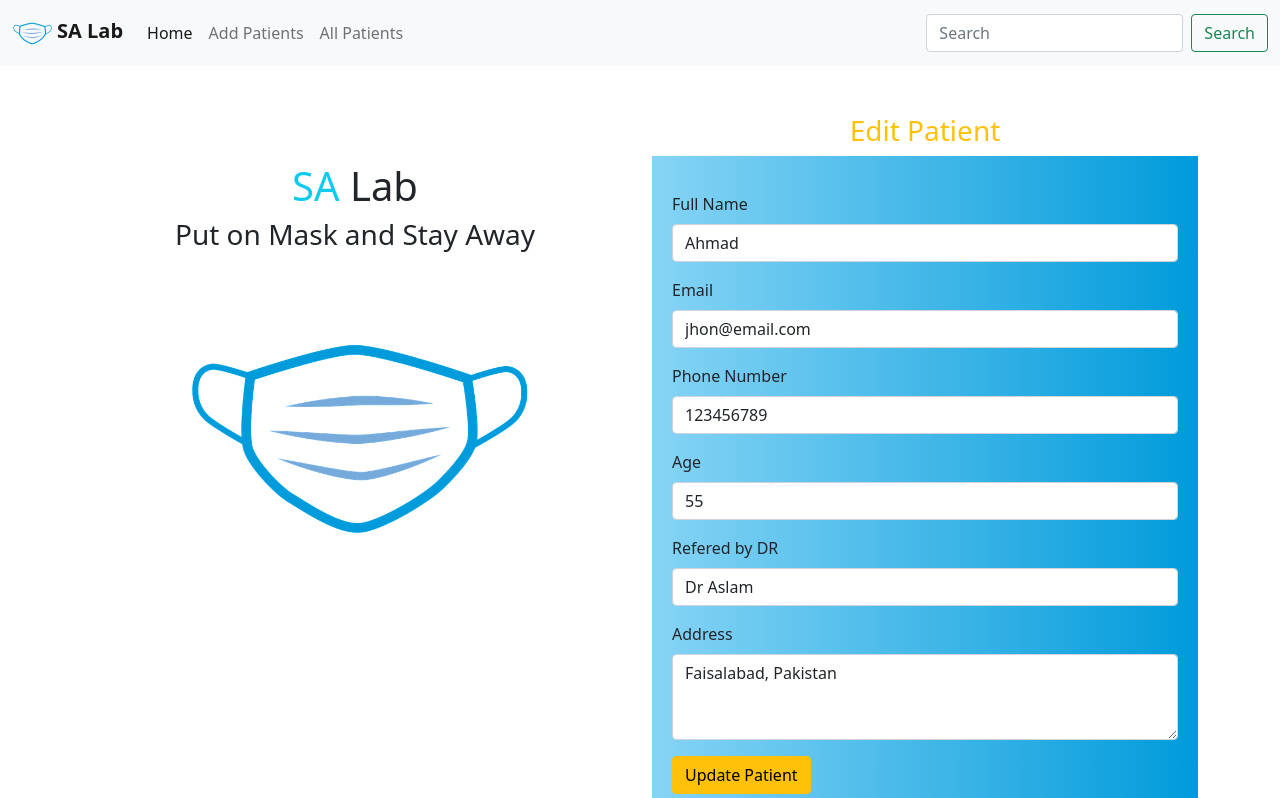
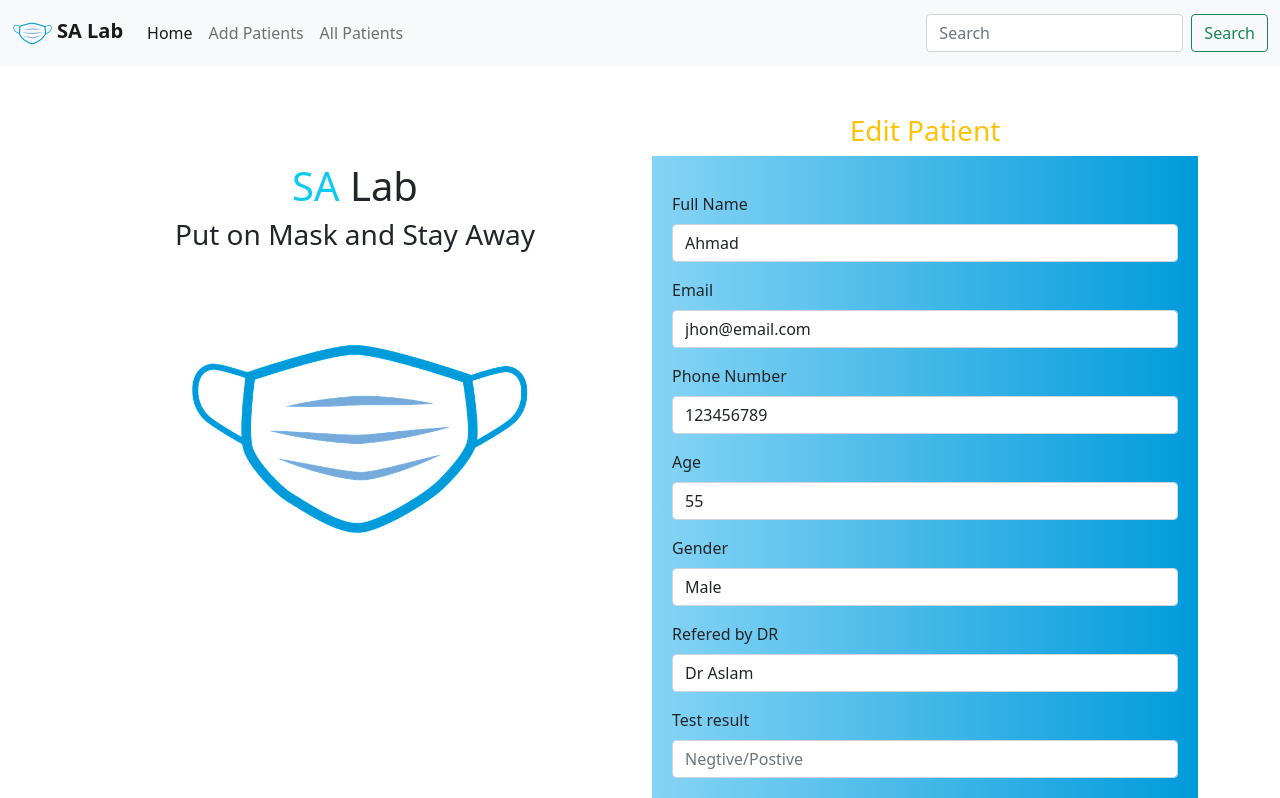
Before and after one commit to Sulman23/react-covid-reports, a React (Create React App) app: page /edit/1 in a window 1280 px wide. Shown: the top 798 px of the page. Built offline with nearby package versions, Linux system fonts and the light colour scheme; data requests are answered from the project's data file.

Commit message:
adding more fields for print
Added More fields in form and DB and make it printable.

```diff
--- a/db.json
+++ b/db.json
@@ -5,6 +5,7 @@
       "email": "jhon@email.com",
       "phone": "123456789",
       "age": "55",
+      "gender": "Male",
       "refer": "Dr Aslam",
       "address": "Faisalabad, Pakistan",
       "id": 1
@@ -14,7 +15,9 @@
       "email": "roger@email.com",
       "phone": "987654333",
       "age": "53",
+      "gender": "Male",
       "refer": "Dr Ahmad",
+      "result": "Negtive",
       "address": "London, UK",
       "id": 2
     },
@@ -23,9 +26,33 @@
       "email": "james@email.com",
       "phone": "1122335544",
       "age": "41",
+      "gender": "Male",
       "refer": "Dr Aslam",
+      "result": "Negtive",
       "address": "Boston, USA",
       "id": 3
+    },
+    {
+      "name": "Roger ",
+      "email": "jhon@email.com",
+      "phone": "123546465",
+      "age": "43",
+      "gender": "Male",
+      "refer": "Dr Ahmad",
+      "result": "Postive",
+      "address": "Lahore, Pakistan",
+      "id": 4
+    },
+    {
+      "name": "Nina",
+      "email": "nina@email.com",
+      "phone": "111222332",
+      "age": "53",
+      "gender": "Female",
+      "refer": "Dr James",
+      "result": "Postive",
+      "address": "Boston, USA",
+      "id": 5
     }
   ]
 }
--- a/src/components/AddPatients.jsx
+++ b/src/components/AddPatients.jsx
@@ -10,7 +10,9 @@ const AddPatients = () => {
     email: "",
     phone: "",
     age: "",
+    gender: "",
     refer: "",
+    result: "",
     address: "",
   });
 
@@ -113,6 +115,21 @@ const AddPatients = () => {
                 />
               </div>
               <div className="mb-3">
+                <label htmlFor="gender" className="form-label">
+                  Gender
+                </label>
+                <input
+                  type="text"
+                  required
+                  className="form-control"
+                  id="gender"
+                  value={patients.gender}
+                  onChange={handleChange}
+                  name="gender"
+                  placeholder="Male/Female"
+                />
+              </div>
+              <div className="mb-3">
                 <label htmlFor="refer" className="form-label">
                   Refered by DR
                 </label>
@@ -125,6 +142,21 @@ const AddPatients = () => {
                   onChange={handleChange}
                   name="refer"
                   placeholder="Dr Ahmad"
+                />
+              </div>
+              <div className="mb-3">
+                <label htmlFor="result" className="form-label">
+                  Test Result
+                </label>
+                <input
+                  type="text"
+                  required
+                  className="form-control"
+                  id="result"
+                  value={patients.result}
+                  onChange={handleChange}
+                  name="result"
+                  placeholder="Negtive/Postive"
                 />
               </div>
               <div className="mb-3">
--- a/src/components/AllPatients.jsx
+++ b/src/components/AllPatients.jsx
@@ -56,6 +56,7 @@ const AllPatients = () => {
                   <th scope="col">Email</th>
                   <th scope="col">Phone</th>
                   <th scope="col">Age</th>
+                  <th scope="col">Gender</th>
                   <th scope="col">Refered By</th>
                   <th scope="col">Address</th>
                   <th scope="col" colSpan="3">
@@ -72,6 +73,7 @@ const AllPatients = () => {
                     <td>{patient.email}</td>
                     <td>{patient.phone}</td>
                     <td>{patient.age}</td>
+                    <td>{patient.gender}</td>
                     <td>{patient.refer}</td>
                     <td>{patient.address}</td>
                     <td>
--- a/src/components/EditPatient.jsx
+++ b/src/components/EditPatient.jsx
@@ -10,7 +10,9 @@ const EditPatient = () => {
     email: "",
     phone: "",
     age: "",
+    gender: "",
     refer: "",
+    result: "",
     address: "",
   });
 
@@ -133,6 +135,21 @@ const EditPatient = () => {
                 />
               </div>
               <div className="mb-3">
+                <label htmlFor="gender" className="form-label">
+                  Gender
+                </label>
+                <input
+                  type="text"
+                  required
+                  className="form-control"
+                  id="gender"
+                  value={patients.gender}
+                  onChange={handleChange}
+                  name="gender"
+                  placeholder="Male/Female"
+                />
+              </div>
+              <div className="mb-3">
                 <label htmlFor="refer" className="form-label">
                   Refered by DR
                 </label>
@@ -145,6 +162,21 @@ const EditPatient = () => {
                   onChange={handleChange}
                   name="refer"
                   placeholder="Dr Ahmad"
+                />
+              </div>
+              <div className="mb-3">
+                <label htmlFor="result" className="form-label">
+                  Test result
+                </label>
+                <input
+                  type="text"
+                  required
+                  className="form-control"
+                  id="result"
+                  value={patients.result}
+                  onChange={handleChange}
+                  name="result"
+                  placeholder="Negtive/Postive"
                 />
               </div>
               <div className="mb-3">
--- a/src/components/ViewPatient.jsx
+++ b/src/components/ViewPatient.jsx
@@ -3,6 +3,7 @@ import { Link, useParams } from "react-router-dom";
 import axios from "axios";
 import { useReactToPrint } from "react-to-print";
 import Print from "./Print";
+import logo from "../images/logo.png";
 
 const ViewPatient = () => {
   // Defining State
@@ -37,7 +38,6 @@ const ViewPatient = () => {
     <>
       <div className="container">
         <h2 className="text-center text-info my-4">ViewPatient</h2>
-
         <div className="row my-3">
           <div className="col-md-12">
             <table className="table caption-top text-center">
@@ -73,11 +73,11 @@ const ViewPatient = () => {
           </div>
         </div>
 
-        <div className="container" ref={componentRef}>
+        <div className="container p-5" ref={componentRef}>
           <h3 className="text-center">Patient Test Report</h3>
           <div className="row">
             <div className="col-md-12 text-center">
-              <img src="" alt="logo" className="print-logo" />
+              <img src={logo} alt="logo" className="print-logo" />
               <h6>SA Lab Faisalabad, Pakistan</h6>
               <hr />
             </div>
@@ -92,23 +92,23 @@ const ViewPatient = () => {
                 <tbody>
                   <tr>
                     <th>Patient ID:</th>
-                    <td>10</td>
+                    <td>{patients.id}</td>
                     <th>Name:</th>
-                    <td>Ahmad Ali</td>
+                    <td>{patients.name}</td>
                     <th>Email:</th>
-                    <td>ahmad@email.com</td>
+                    <td>{patients.email}</td>
                     <th>Phone Number:</th>
-                    <td>03211234567</td>
+                    <td>{patients.phone}</td>
                   </tr>
                   <tr>
                     <th>Age:</th>
-                    <td>30</td>
+                    <td>{patients.age}</td>
                     <th>Referd By:</th>
-                    <td>DR Ali</td>
+                    <td>{patients.refer}</td>
                     <th>Address:</th>
-                    <td>Lahore, Pakistan</td>
+                    <td>{patients.address}</td>
                     <th>Gender:</th>
-                    <td>Male</td>
+                    <td>{patients.gender}</td>
                   </tr>
                 </tbody>
               </table>
@@ -131,7 +131,7 @@ const ViewPatient = () => {
                 <tbody>
                   <tr>
                     <td>Covid 19</td>
-                    <th>Negtive</th>
+                    <th>{patients.result}</th>
                     <td>Negtive/Postive</td>
                   </tr>
                 </tbody>
```
